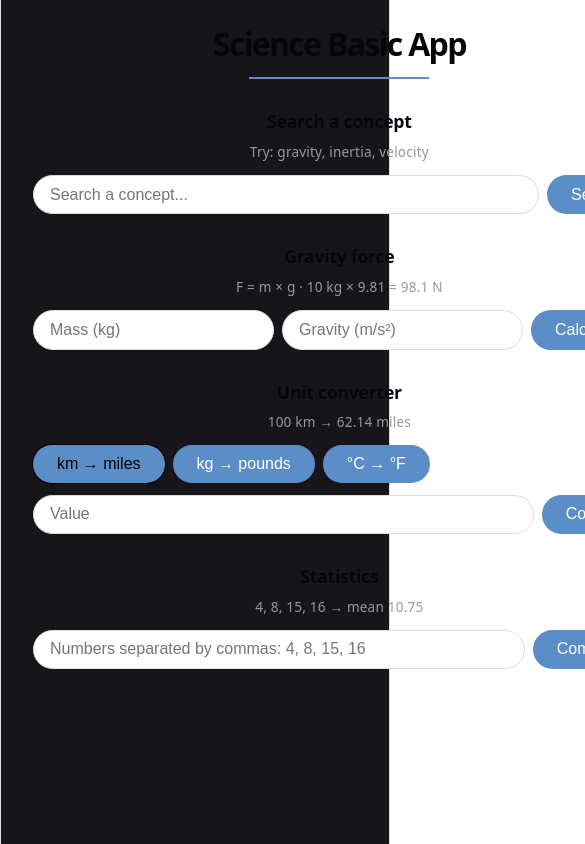
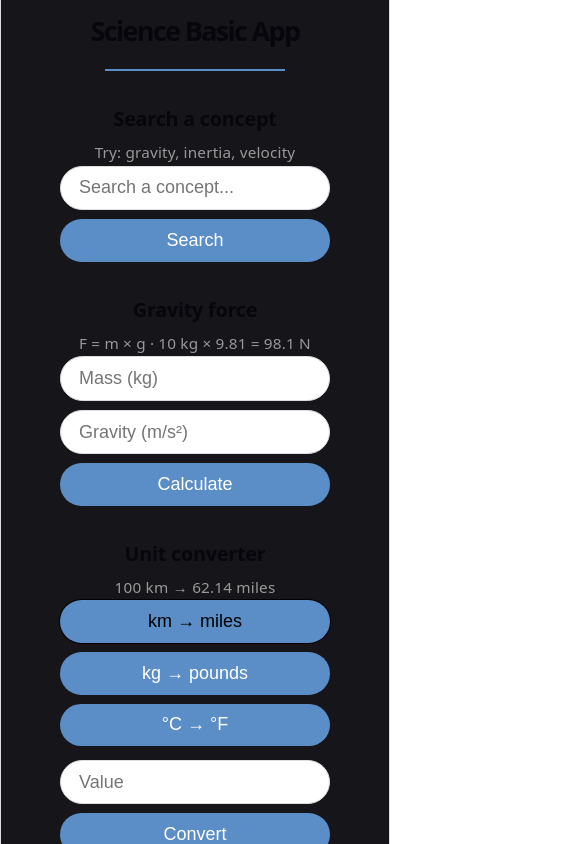
Before and after one commit to JulienLivernais/scientific-api, a React (Vite) app in the folder frontend/: page / in a window 390 px wide. Shown: the top 844 px of the page, 585 px wide, since content can reach past the window. Built offline with nearby package versions, Linux system fonts and the light colour scheme.

Commit message:
Add responsive layout for mobile

```diff
--- a/frontend/src/App.css
+++ b/frontend/src/App.css
@@ -151,3 +151,35 @@ body {
   margin: 0 0 0.5rem 0;
   color: var(--accent);
 }
+
+@media (max-width: 640px) {
+  .app {
+    padding: 1rem;
+  }
+
+  .app h1 {
+    font-size: 1.5rem;
+  }
+
+  .search form {
+    flex-direction: column;
+  }
+
+  .search input,
+  .search button {
+    width: 100%;
+    box-sizing: border-box;
+  }
+
+  .pair-group {
+    flex-direction: column;
+  }
+
+  .pill {
+    width: 100%;
+  }
+
+  .stats-grid {
+    flex-direction: column;
+  }
+}
--- a/frontend/src/api.js
+++ b/frontend/src/api.js
@@ -1,4 +1,4 @@
-const BASE_URL = "";
+const BASE_URL = import.meta.env.DEV ? "http://localhost:8001" : "";
 
 async function handleResponse(response) {
   if (!response.ok) {
--- a/frontend/src/index.css
+++ b/frontend/src/index.css
@@ -25,7 +25,8 @@
   -webkit-font-smoothing: antialiased;
   -moz-osx-font-smoothing: grayscale;
 
-  @media (max-width: 1024px) {
+@media (max-width: 1024px) {
+  html {
     font-size: 16px;
   }
 }
```
